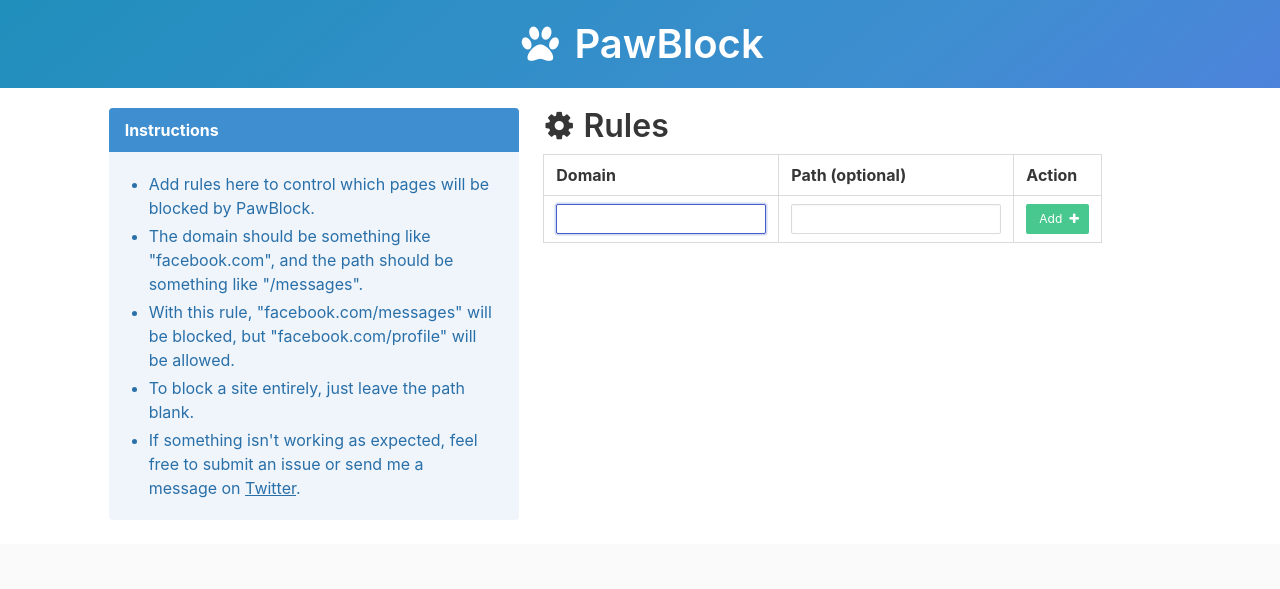
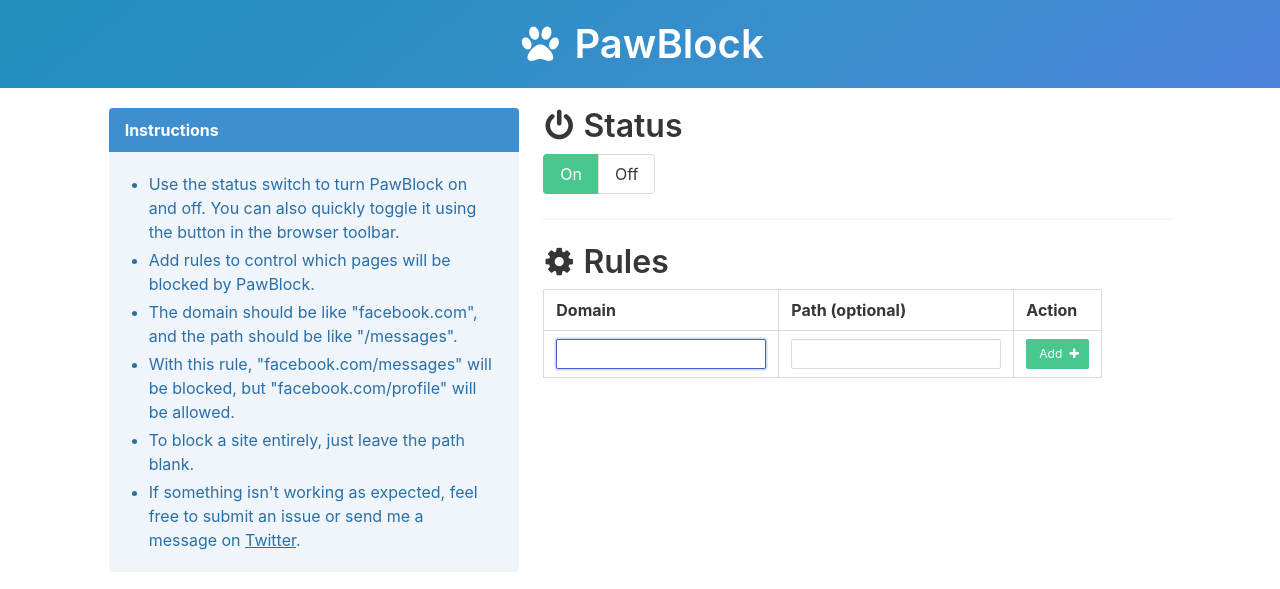
Before and after one commit to dguo/pawblock, a browser extension: page options.html in a window 1280 px wide. Shown: the top 589 px of the page. Drawn offline with nearby package versions, Linux system fonts and the light colour scheme.

Commit message:
Add a master switch to toggle blocking

```diff
--- a/options.html
+++ b/options.html
@@ -26,7 +26,7 @@
                 margin-left: 1em;
             }
 
-            #rules-title {
+            #status-title, #rules-title {
                 margin-bottom: 0.3em;
             }
 
@@ -61,11 +61,14 @@
                     <div class="message-body content">
                         <ul id="instructions-list">
                             <li>
-                                Add rules here to control which pages will be blocked by PawBlock.
+                                Use the status switch to turn PawBlock on and off. You can also quickly toggle it using the button in the browser toolbar.
+                            </li>
+                            <li>
+                                Add rules to control which pages will be blocked by PawBlock.
                             </li>
 
                             <li>
-                                The domain should be something like "facebook.com", and the path should be something like "/messages".
+                                The domain should be like "facebook.com", and the path should be like "/messages".
                             </li>
                             <li>
                                 With this rule, "facebook.com/messages" will be blocked, but "facebook.com/profile" will be allowed.
@@ -81,6 +84,36 @@
             </div>
 
             <div class="column is-6">
+                <article id="generic-error" class="message is-danger">
+                    <div class="message-body">
+                        There was an unexpected error.
+                    </div>
+                </article>
+
+                <h2 id="status-title" class="title is-3">
+                    <span class="icon is-medium">
+                        <i class="fa fa-power-off"></i>
+                    </span>
+                    <span>
+                        Status
+                    </span>
+                </h2>
+
+                <div class="field has-addons">
+                    <p class="control">
+                        <a id="on-button" class="button">
+                            On
+                        </a>
+                    </p>
+                    <p class="control">
+                        <a id="off-button" class="button">
+                            Off
+                        </a>
+                    </p>
+                </div>
+
+                <hr />
+
                 <h2 id="rules-title" class="title is-3">
                     <span class="icon is-medium">
                         <i class="fa fa-cog"></i>
@@ -89,12 +122,6 @@
                         Rules
                     </span>
                 </h2>
-
-                <article id="generic-error" class="message is-danger">
-                    <div class="message-body">
-                        There was an unexpected error.
-                    </div>
-                </article>
 
                 <table class="table is-bordered">
                     <thead>
--- a/options.js
+++ b/options.js
@@ -1,4 +1,6 @@
 var rules = [];
+var onButton = document.querySelector('#on-button');
+var offButton = document.querySelector('#off-button');
 
 function showErrorMessage(message) {
   var errorMessage = document.querySelector('#generic-error');
@@ -126,14 +128,37 @@
   });
 }
 
+function setStatus(on, saveToStorage) {
+  if (on) {
+    onButton.classList.add('is-success');
+    offButton.classList.remove('is-danger');
+  }
+  else {
+    onButton.classList.remove('is-success');
+    offButton.classList.add('is-danger');
+  }
+
+  if (saveToStorage) {
+    chrome.storage.sync.set({on: on}, function () {
+      var error = chrome.runtime.lastError;
+      if (error) {
+        console.error('Failed to set the status:', error.message);
+        showErrorMessage('Failed to save the status.');
+      }
+    });
+  }
+}
+
 function restoreSettings() {
-  chrome.storage.sync.get({rules: []}, function (items) {
+  chrome.storage.sync.get({rules: [], on: true}, function (items) {
     var error = chrome.runtime.lastError;
     if (error) {
       console.error('Failed to retrieve settings:', error.message);
       showErrorMessage('Failed to retrieve your current settings.');
     }
     else {
+      setStatus(items.on, false);
+
       rules = items.rules;
       for (var i = rules.length - 1; i >= 0; i--) {
         prependRuletoTable(rules[i]);
@@ -143,6 +168,15 @@
 }
 
 document.addEventListener('DOMContentLoaded', restoreSettings);
+
+onButton.addEventListener('click', function () {
+  setStatus(true, true);
+});
+
+offButton.addEventListener('click', function () {
+  setStatus(false, true);
+});
+
 document.querySelector('#add-rule').addEventListener('click', addRule);
 
 // Allow adding a rule by pressing enter on the keyboard rather than
```
Also changed, not shown: blockCheck.js (+11 -1 lines).
